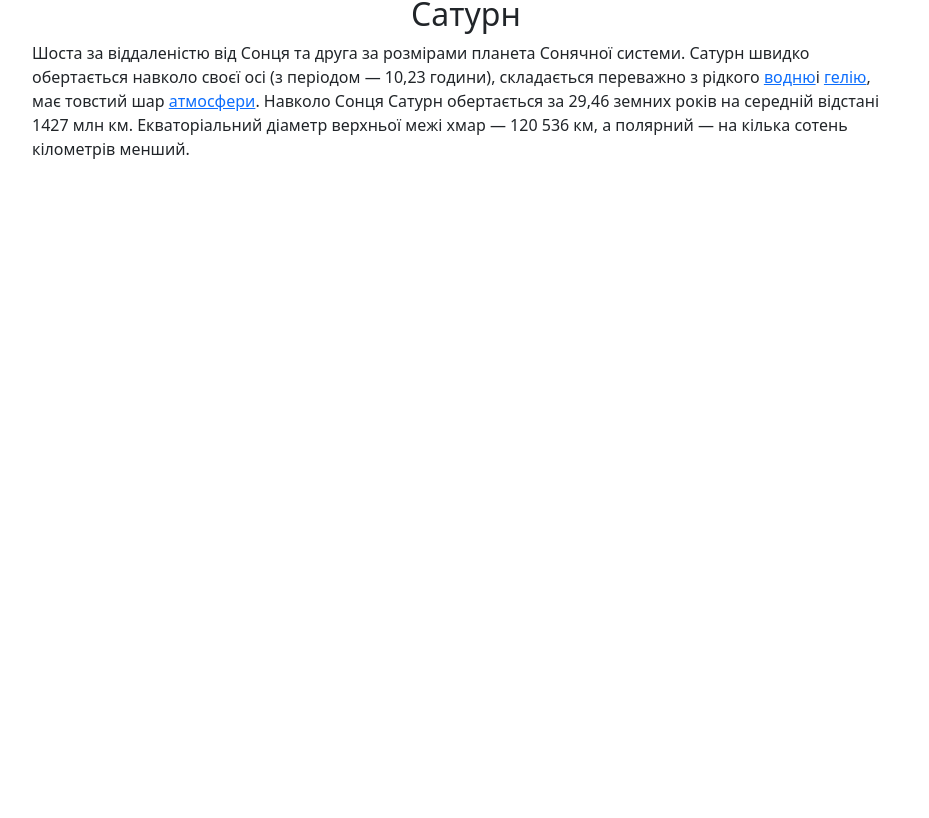
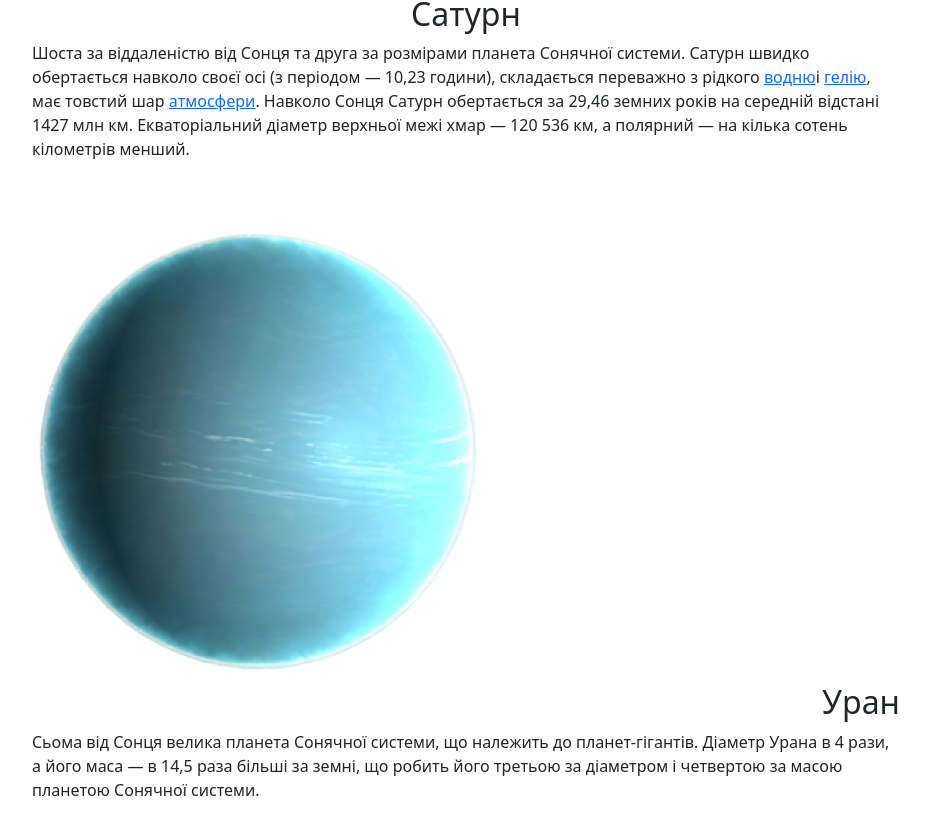
Before and after one commit to Elena-Silchenko/frontend-course, a React (Create React App) app in the folder work-2-react/: page / in a window 1280 px wide. Shown: the part 3410-4228 px from the top of the page, without its empty margins (175-1104 px from the left). Before the commit the page ends 3587 px from the top, so only its background shows below. Built offline with nearby package versions, Linux system fonts and the light colour scheme.

Commit message:
Add component Uranium

```diff
--- a/work-2-react/src/App.js
+++ b/work-2-react/src/App.js
@@ -6,6 +6,7 @@ import Earth from './Earth'
 import Mars from './Mars'
 import Jupiter from './Jupiter'
 import Saturn from './Saturn'
+import Uranium from './Uranium'
 
 function App() {
   return (
@@ -17,6 +18,7 @@ function App() {
         <Mars />
         <Jupiter />
         <Saturn />
+        <Uranium />
       </div>
     </div>
   )
--- /dev/null
+++ b/work-2-react/src/Uranium/index.js
@@ -0,0 +1,21 @@
+import ImageUranium from "./уран.png"
+
+export default function Uranium() {
+  return (
+    <div>
+      <div className="align-left">
+        <img
+          src={ImageUranium}
+          alt="уран"
+          style={{ marginTop: "48px" }}
+        />
+      </div>
+      <h2 className="align-right">Уран</h2>
+      <p>
+        Сьома від Сонця велика планета Сонячної системи, що належить до планет-гігантів.
+        Діаметр Урана в 4 рази, а його маса — в 14,5 раза більші за земні, що робить
+        його третьою за діаметром і четвертою за масою планетою Сонячної системи.
+      </p>
+    </div>
+  )
+}
```
Also changed, not shown: work-2-react/src/Uranium/уран.png (added).
